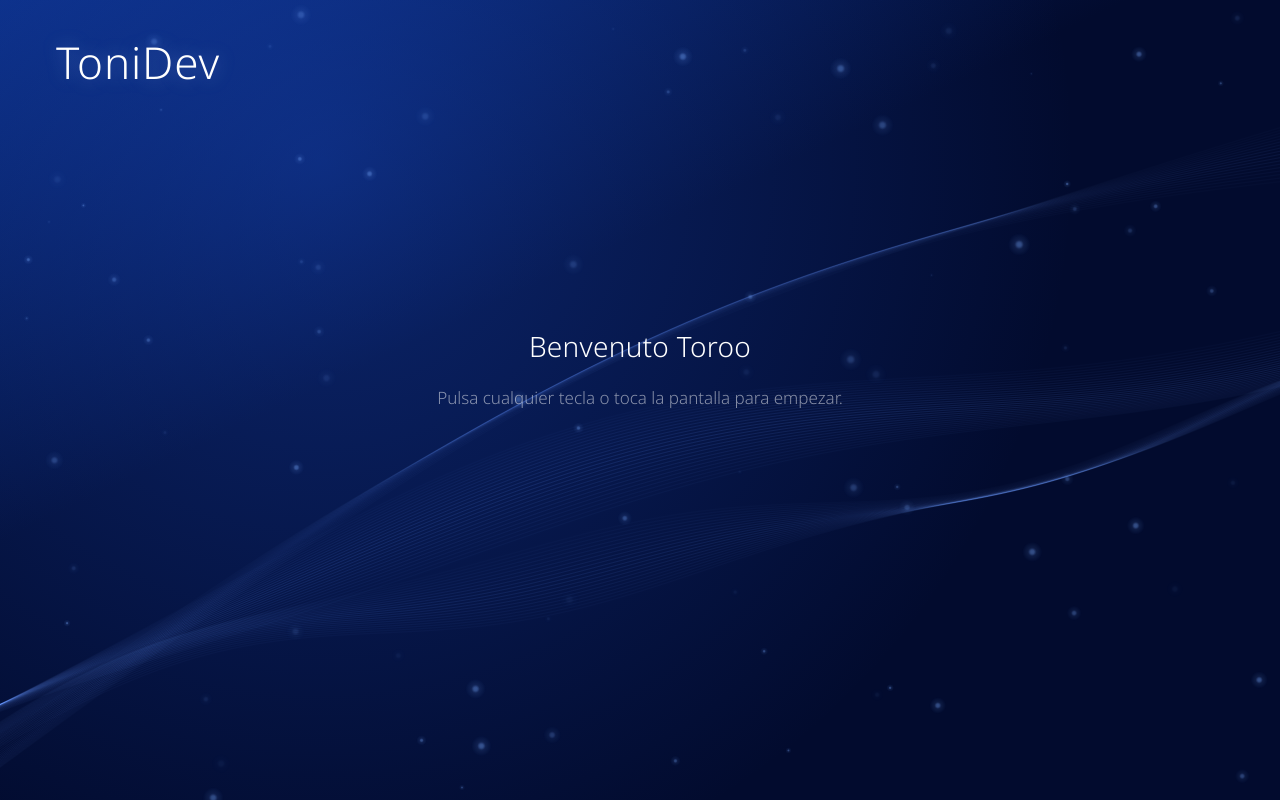
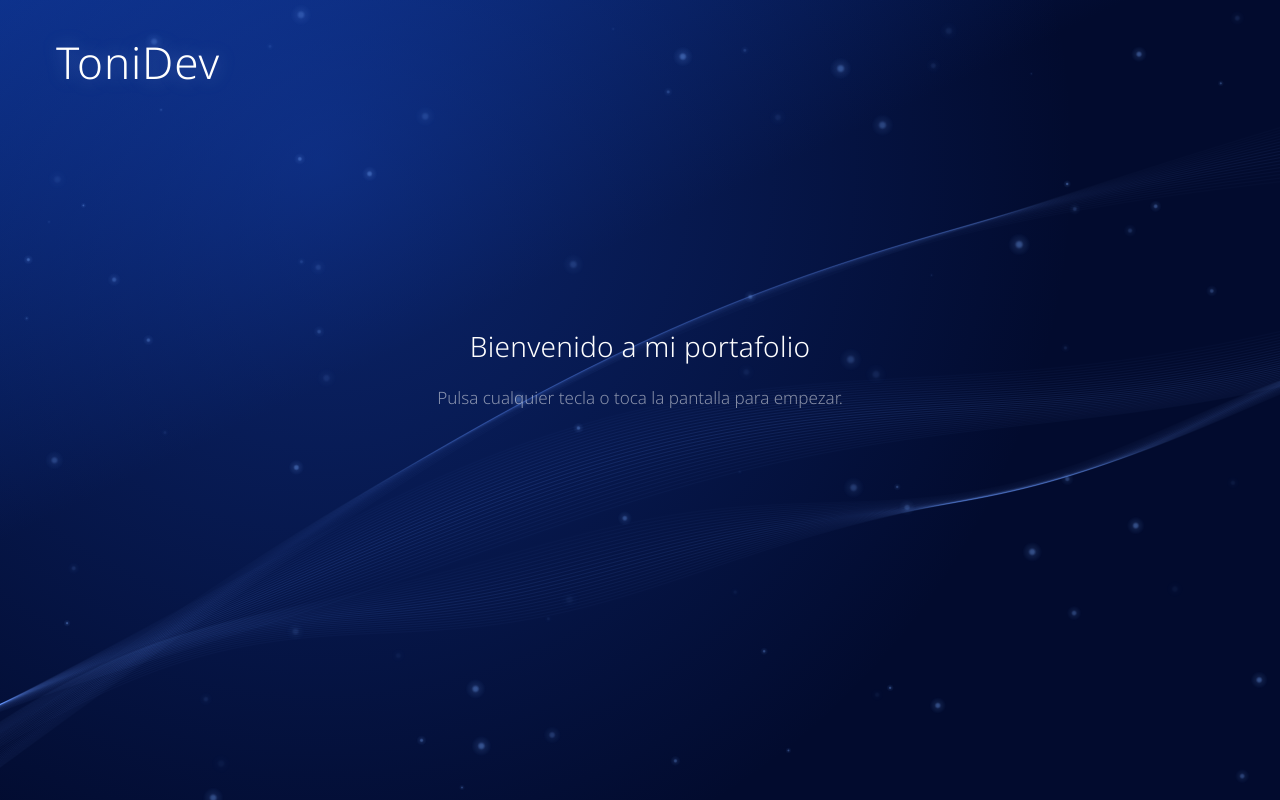
Before and after one commit to antonidev0/ps4-portafolio, a React (Vite) app: page / in a window 1280 px wide. Built offline with nearby package versions, Linux system fonts and the light colour scheme; a web font is replaced by a local one.

Commit message:
Actualizar BienvenidaPage.jsx

```diff
--- a/src/pages/BienvenidaPage.jsx
+++ b/src/pages/BienvenidaPage.jsx
@@ -7,7 +7,7 @@ export default function BienvenidaPage() {
   return (
     <PantallaBienvenida
       marca="ToniDev"
-      titulo="Benvenuto Toroo"
+      titulo="Bienvenido a mi portafolio"
       subtitulo="Pulsa cualquier tecla o toca la pantalla para empezar."
       onEmpezar={() => navigate("/menu")}
     />
```
